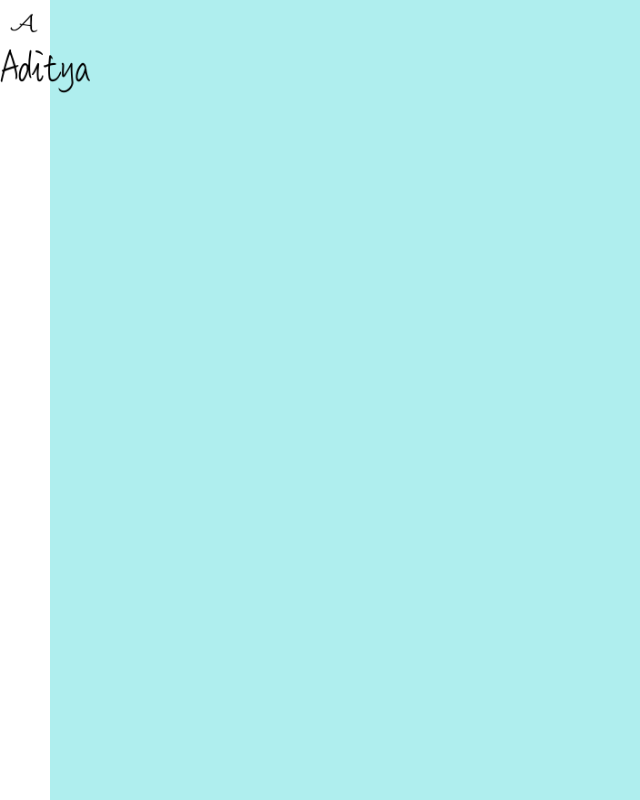
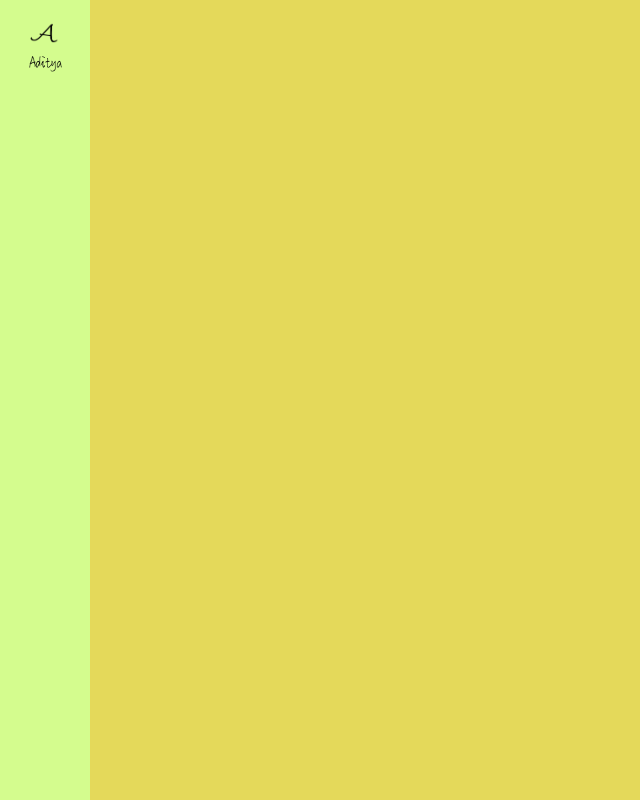
Before and after one commit to adityadatta11/portfolio, a React (Create React App) app in the folder portfolio/: page / in a window 1280 px wide. Shown: the whole page, without its empty margins (0-640 px from the left). Built offline with nearby package versions, Linux system fonts and the light colour scheme.

Commit message:
Added the sidebar, with my logo and a logo subtitle

```diff
--- a/portfolio/src/assets/components/Layout/index.js
+++ b/portfolio/src/assets/components/Layout/index.js
@@ -5,7 +5,7 @@ import LogoSubtitle from '../../../assets/images/logo_sub.png'
 
 const Sidebar = () => (
     <div className="nav-bar" to='/'>
-        <Link>
+        <Link className="logo" to='/'>
             <img src={LogoA} alt="Logo Aditya" />
             <img className="sub-logo" src={LogoSubtitle} alt="Logo Subtitle Aditya" />
         </Link>
--- a/portfolio/src/assets/components/Layout/index.scss
+++ b/portfolio/src/assets/components/Layout/index.scss
@@ -1,6 +1,6 @@
 .nav-bar {
-    background: white;
-    width: 50px;
+    background: rgb(212, 252, 142);
+    width: 90px;
     height: 100%;
     position: absolute;
     top: 0;
@@ -21,6 +21,6 @@ img {
     height: auto;
 
     &.sub-logo {
-        width: 90px;
+        width: 33px;
     }
 }
--- a/portfolio/src/index.scss
+++ b/portfolio/src/index.scss
@@ -6,7 +6,7 @@ body {
   margin: 0;
   font-family: 100 11px/1 'Helvetica Neue', 'sans-serif';
   color: blanchedalmond;
-  background: paleturquoise;
+  background: rgb(228, 217, 90);
   overflow: scroll;
   display: block;
   -webkit-font-smoothing: antialiased;
```
